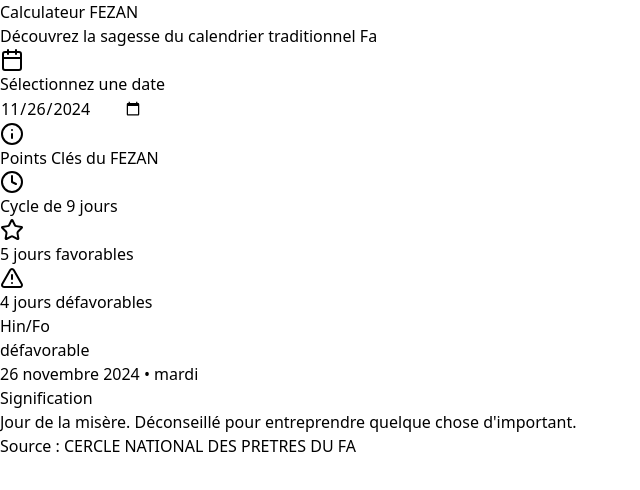
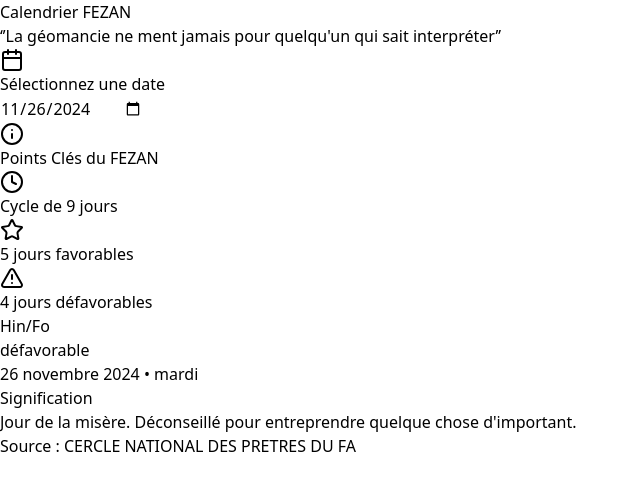
Before and after one commit to Baroka-wp/fezan-calculator, a React (Vite) app: page / in a window 1280 px wide. Shown: the top 490 px of the page, without its empty margins (0-640 px from the left). Built offline with nearby package versions, Linux system fonts and the light colour scheme.

Commit message:
fixe calule model

```diff
--- a/src/components/FezanCalculator.jsx
+++ b/src/components/FezanCalculator.jsx
@@ -156,10 +156,10 @@
             initial={{ opacity: 0, y: -20 }}
             animate={{ opacity: 1, y: 0 }}
           >
-            Calculateur FEZAN
+            Calendrier FEZAN
           </motion.h1>
           <p className="text-lg text-indigo-600 opacity-80">
-            Découvrez la sagesse du calendrier traditionnel Fa
+          ‘’La géomancie ne ment jamais pour quelqu'un qui sait interpréter’’
           </p>
         </div>
 
```
